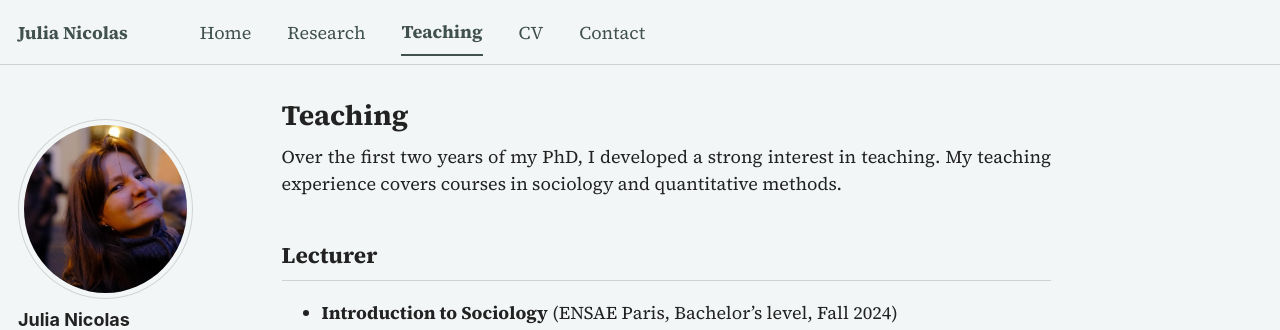
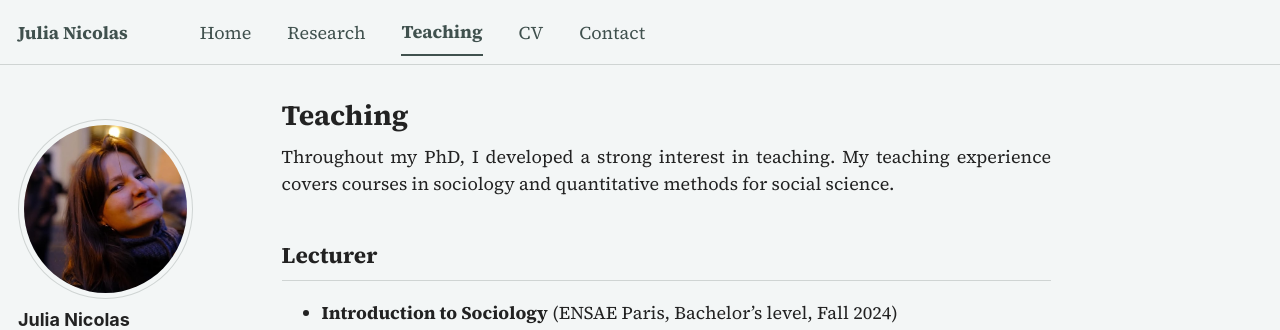
Before and after one commit to Julia-Nicolas/julia-nicolas.github.io, a Jekyll site: the page built from _pages/teaching.md, in a window 1280 px wide and 1368 px high. Shown: the top 330 px of the window. Built offline with Jekyll 4.4.1, drawn with Linux system fonts in a browser that asks for light colours; some web fonts are replaced; a script bundle is joined from its source files by our own code; library files that are not in the unit come from our copies.

Commit message:
Update teaching.md

```diff
--- a/_pages/teaching.md
+++ b/_pages/teaching.md
@@ -4,7 +4,7 @@
 author_profile: true
 ---
 
-Over the first two years of my PhD, I developed a strong interest in teaching. My teaching experience covers courses in sociology and quantitative methods.
+Throughout my PhD, I developed a strong interest in teaching. My teaching experience covers courses in sociology and quantitative methods for social science.
 
 ## Lecturer
 
```
